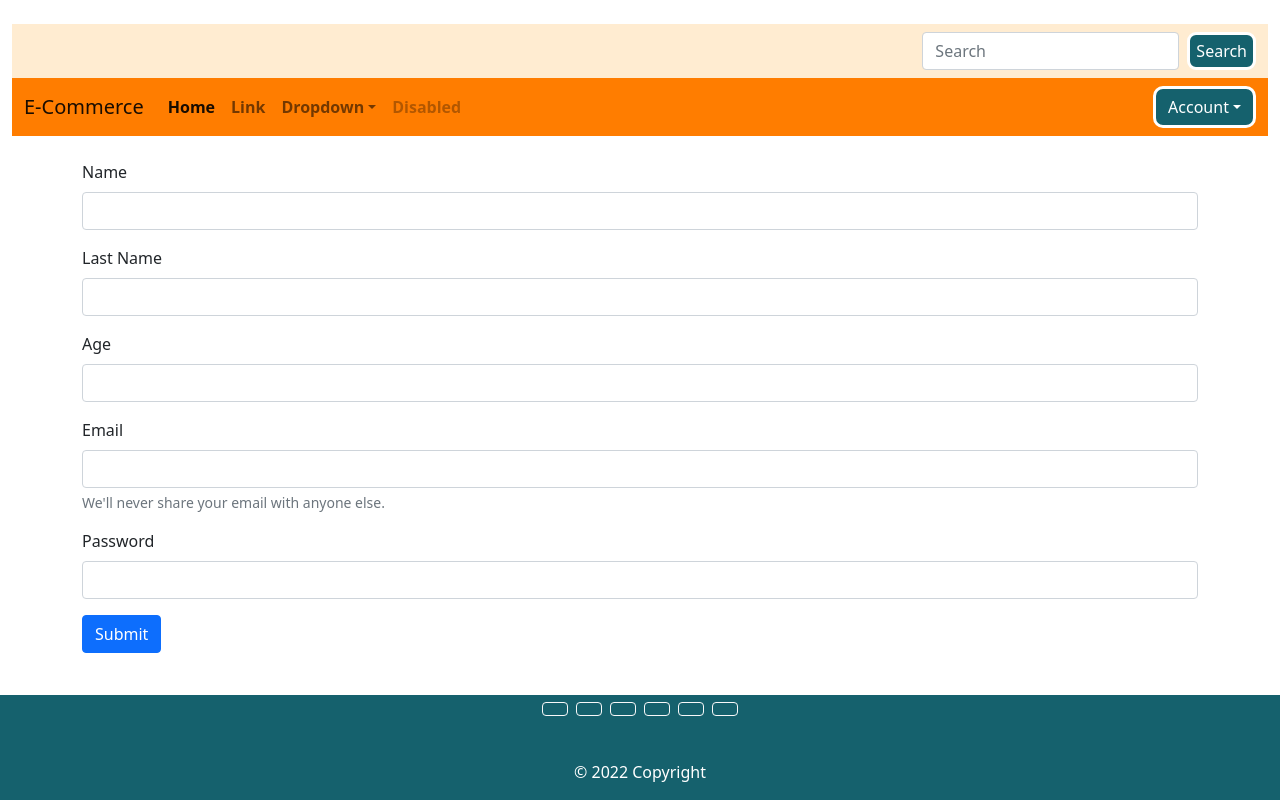
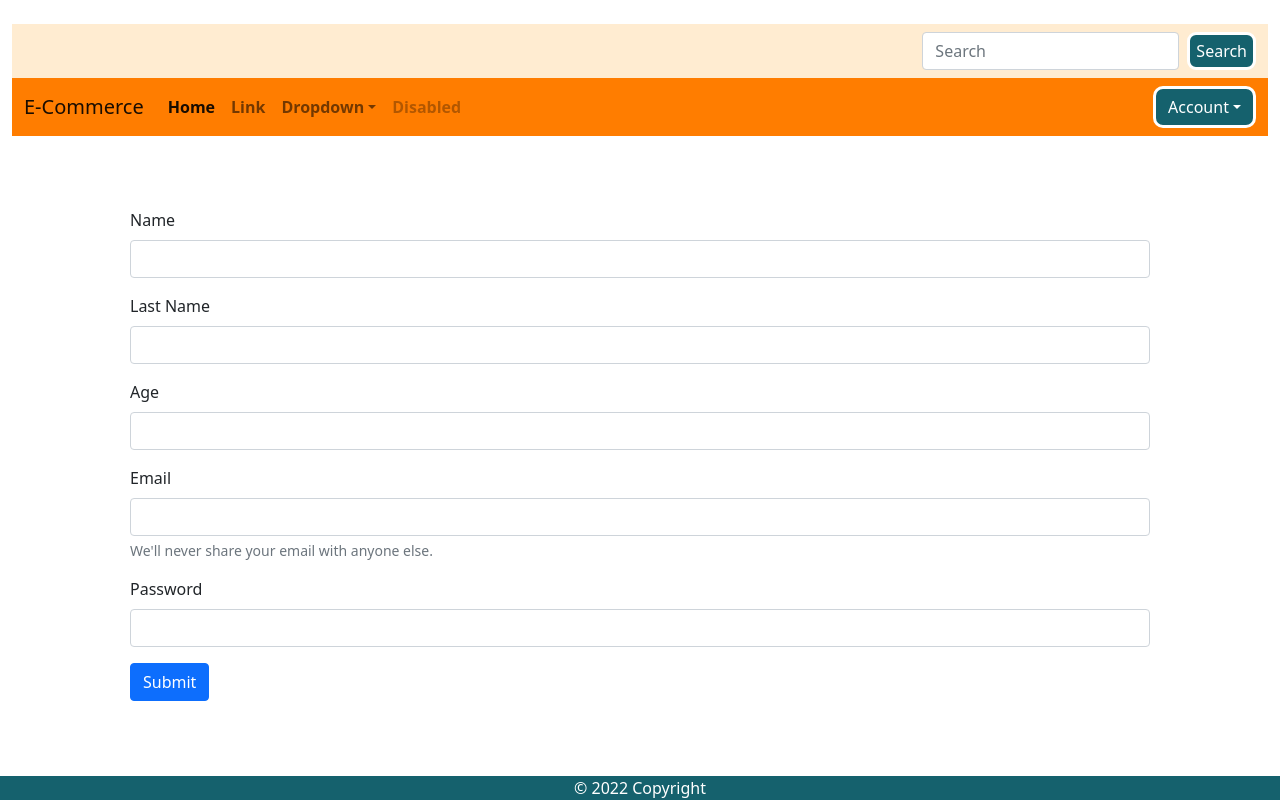
Before and after one commit to amacazzaga/Ecommerce, a React (Create React App) app in the folder frontend/: page /sign in a window 1280 px wide. Built offline with nearby package versions, Linux system fonts and the light colour scheme.

Commit message:
margin on sign in form

```diff
--- a/frontend/src/App.css
+++ b/frontend/src/App.css
@@ -37,6 +37,7 @@ li {
     text-decoration: none;
 }
 .footer{
+    margin-top: 4px;
     position: fixed;
     left: 0;
     bottom: 0;
--- a/frontend/src/components/Footer.js
+++ b/frontend/src/components/Footer.js
@@ -4,53 +4,7 @@ const Footer = () => {
   return (
     <div>
       <footer class="footer text-center text-white ">
-        <div>
-          <section class="mb-4">
-            <a
-              class="btn btn-outline-light btn-floating m-1"
-              href="/"
-              role="button"
-            >
-              <i class="fab fa-facebook-f"></i>
-            </a>
-            <a
-              class="btn btn-outline-light btn-floating m-1"
-              href="/"
-              role="button"
-            >
-              <i class="fab fa-twitter"></i>
-            </a>
-            <a
-              class="btn btn-outline-light btn-floating m-1"
-              href="/"
-              role="button"
-            >
-              <i class="fab fa-google"></i>
-            </a>
-            <a
-              class="btn btn-outline-light btn-floating m-1"
-              href="/"
-              role="button"
-            >
-              <i class="fab fa-instagram"></i>
-            </a>
-            <a
-              class="btn btn-outline-light btn-floating m-1"
-              href="/"
-              role="button"
-            >
-              <i class="fab fa-linkedin-in"></i>
-            </a>
-            <a
-              class="btn btn-outline-light btn-floating m-1"
-              href="/"
-              role="button"
-            >
-              <i class="fab fa-github"></i>
-            </a>
-          </section>
-        </div>
-        <div class="text-center p-3">
+        <div >
           © 2022 Copyright
         </div>
       </footer>
--- a/frontend/src/views/SingInForm.js
+++ b/frontend/src/views/SingInForm.js
@@ -32,7 +32,7 @@ const SingInForm = () => {
   };
   return (
     <Layout>
-    <div>
+    <div className="m-5">
       <form onSubmit={handleSubmit}>
         <div class="mb-3">
           <label class="form-label">Name</label>
```
